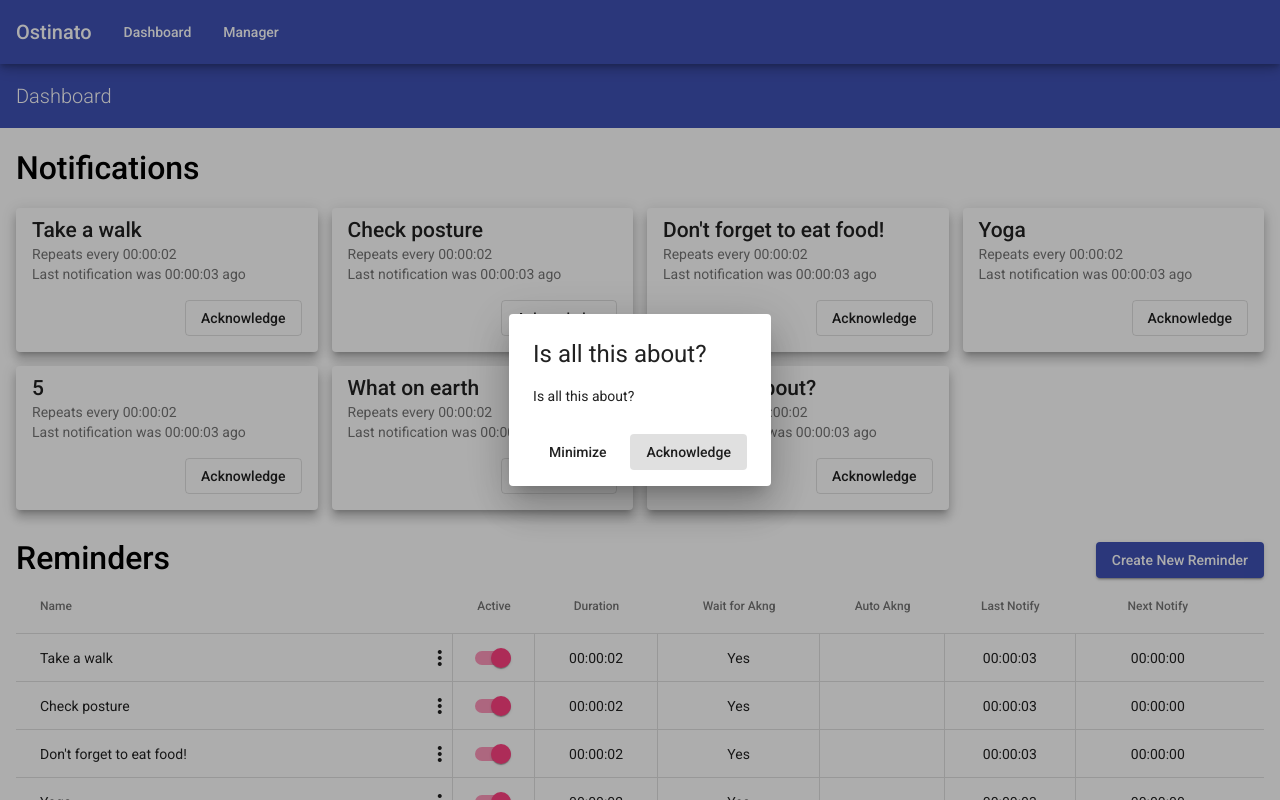
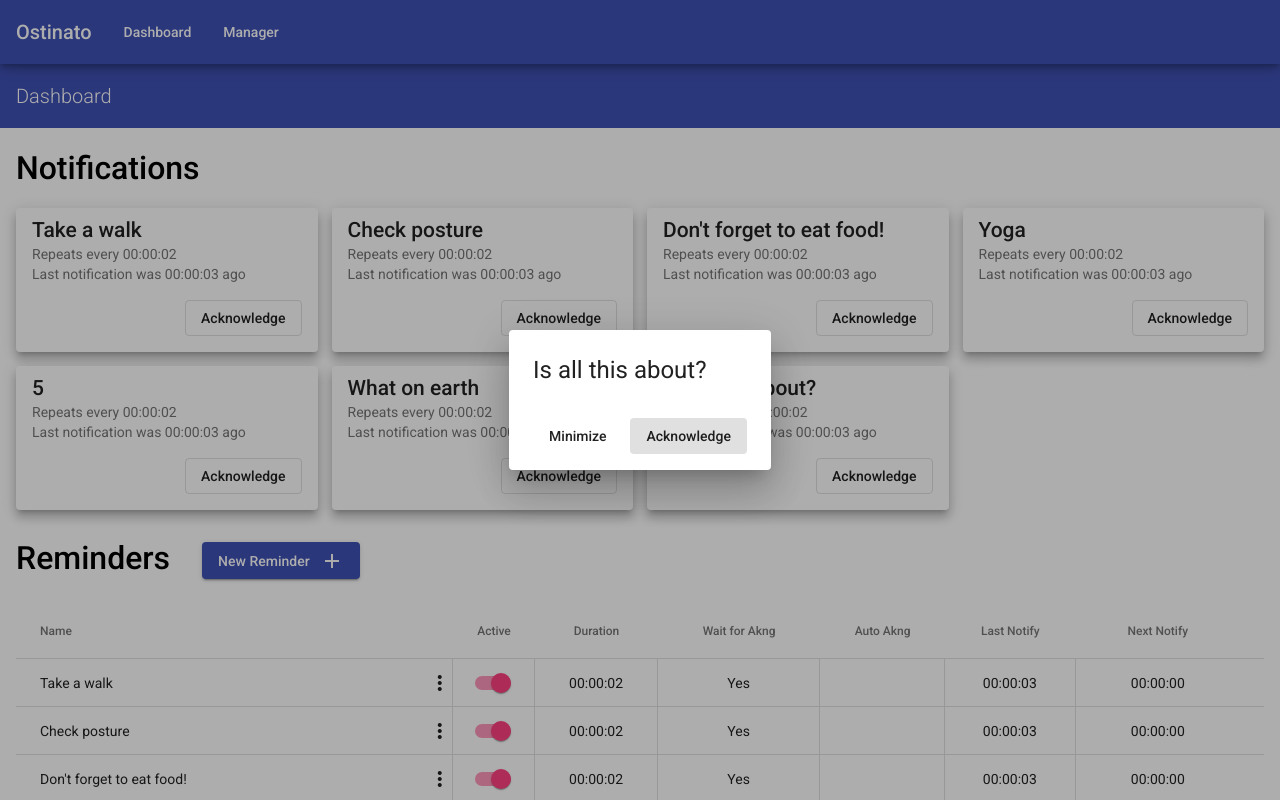
Before and after one commit to michael-dean-haynie/ostinato, an Angular app: page /dashboard in a window 1280 px wide. Built offline with nearby package versions, Linux system fonts and the light colour scheme.

Commit message:
improve crud UX

```diff
--- a/src/app/components/dashboard/dashboard.component.html
+++ b/src/app/components/dashboard/dashboard.component.html
@@ -1,5 +1,10 @@
 <h2>Notifications</h2>
-<ul class="notifications">
+
+<div *ngIf="!getRemindersAwaitingAcknowledgement().length">
+    <span>Nothing to see here!</span>
+</div>
+
+<ul *ngIf="getRemindersAwaitingAcknowledgement().length" class="notifications">
     <ng-container *ngFor="let reminder of getRemindersAwaitingAcknowledgement()">
         <mat-card class="notification">
             <div class="content"></div>
@@ -10,7 +15,7 @@
                 <span>Last notification was {{reminder.secondsSince | duration}} ago</span>
                 <ng-container *ngIf="reminder.autoAkng">
                     <br>
-                    <span>auto-acknowledging in {{reminder.secondsTillAutoAkng}} seconds</span>
+                    <span>Auto-acknowledging in {{reminder.secondsTillAutoAkng | duration}}</span>
                 </ng-container>
             </mat-card-subtitle>
             <div class="buttons">
@@ -22,10 +27,20 @@
 
 <div class="header-with-button">
     <h2>Reminders</h2>
-    <button (click)="createNewReminder()" mat-raised-button color="primary">Create New Reminder</button>
+    <button (click)="createNewReminder()" mat-raised-button color="primary">
+        <span>New Reminder</span>
+        &nbsp;
+        <mat-icon aria-hidden="false" aria-label="Configure Reminder">
+            add
+        </mat-icon>
+    </button>
 </div>
 
-<div class="reminders-container">
+<div *ngIf="!getReminders().length">
+    <span>Nothing to see here!</span>
+</div>
+
+<div *ngIf="getReminders().length" class="reminders-container">
     <table class="reminders" mat-table [dataSource]="remindersTableData">
         <ng-container matColumnDef="name" sticky>
             <th mat-header-cell *matHeaderCellDef class="txt-aln-left">Name</th>
--- a/src/app/components/dashboard/dashboard.component.scss
+++ b/src/app/components/dashboard/dashboard.component.scss
@@ -6,13 +6,22 @@ h2 {
 }
 
 .header-with-button{
-    margin: 1.5rem 0 0 0;
+    margin: 1.5rem 0;
 
     display: flex;
     justify-content: space-between;
 
+    @media (min-width: 50rem){
+        justify-content: initial;
+    }
+
     h2 {
-        margin: 0
+        margin: 0 1em 0 0;
+    }
+
+    button {
+        display:flex;
+        align-content: center;
     }
 }
 
--- a/src/app/components/dashboard/dashboard.component.ts
+++ b/src/app/components/dashboard/dashboard.component.ts
@@ -48,6 +48,10 @@ export class DashboardComponent implements OnInit {
     this.dialogService.open(ReminderFormComponent, { data: {} });
   }
 
+  getReminders(): Reminder[] {
+    return this.reminderService.reminders;
+  }
+
   getRemindersAwaitingAcknowledgement(): Reminder[] {
     return this.reminderService.getRemindersAwaitingAcknowledgement();
   }
--- a/src/app/components/notify-dialog-content/notify-dialog-content.component.html
+++ b/src/app/components/notify-dialog-content/notify-dialog-content.component.html
@@ -1,9 +1,8 @@
 <h1 mat-dialog-title>{{data.reminder.name}}</h1>
 <div mat-dialog-content>
-    <p>{{data.reminder.name}}<p>
-            <ng-container *ngIf="data.reminder.autoAkng">
-                <p>Auto-acknowledging in {{data.reminder.secondsTillAutoAkng}} seconds.</p>
-            </ng-container>
+    <ng-container *ngIf="data.reminder.autoAkng">
+        <p>Auto-acknowledging in {{data.reminder.secondsTillAutoAkng}} seconds.</p>
+    </ng-container>
 </div>
 <div mat-dialog-actions>
     <ng-container *ngIf="data.reminder.waitForAkng">
--- a/src/app/components/reminder-form/reminder-form.component.html
+++ b/src/app/components/reminder-form/reminder-form.component.html
@@ -1,3 +1,8 @@
+<ng-container *ngIf="reminder.isActive()">
+    You must de-activate this reminder before you can edit it.
+</ng-container>
+
+<ng-container *ngIf="!reminder.isActive()">
     <form reminderForm="ngForm">
         <mat-form-field>
             <mat-label>Name</mat-label>
@@ -41,3 +46,4 @@
         </div>
 
     </form>
+</ng-container>
```
Lines whose indentation alone changed are shown as unchanged.
